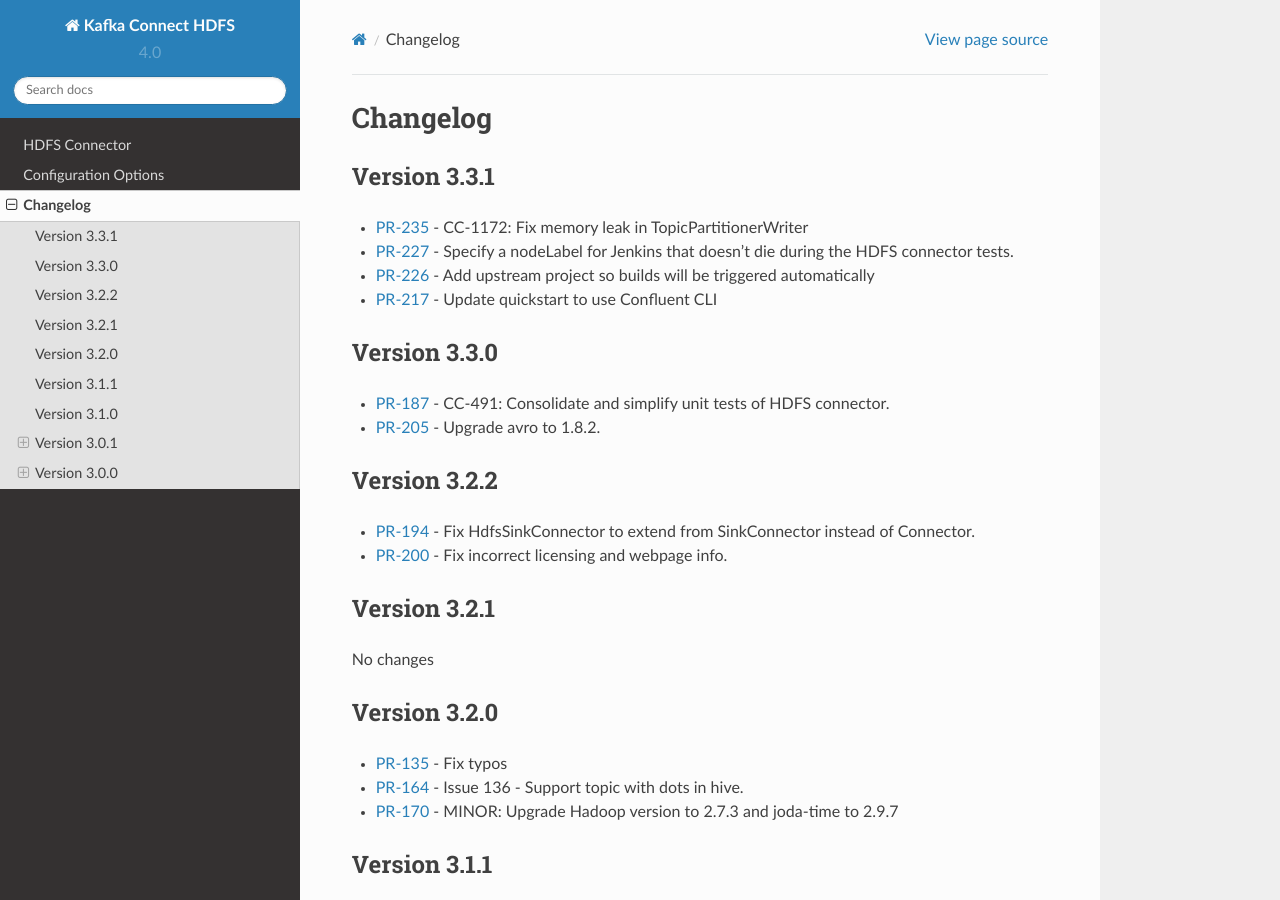
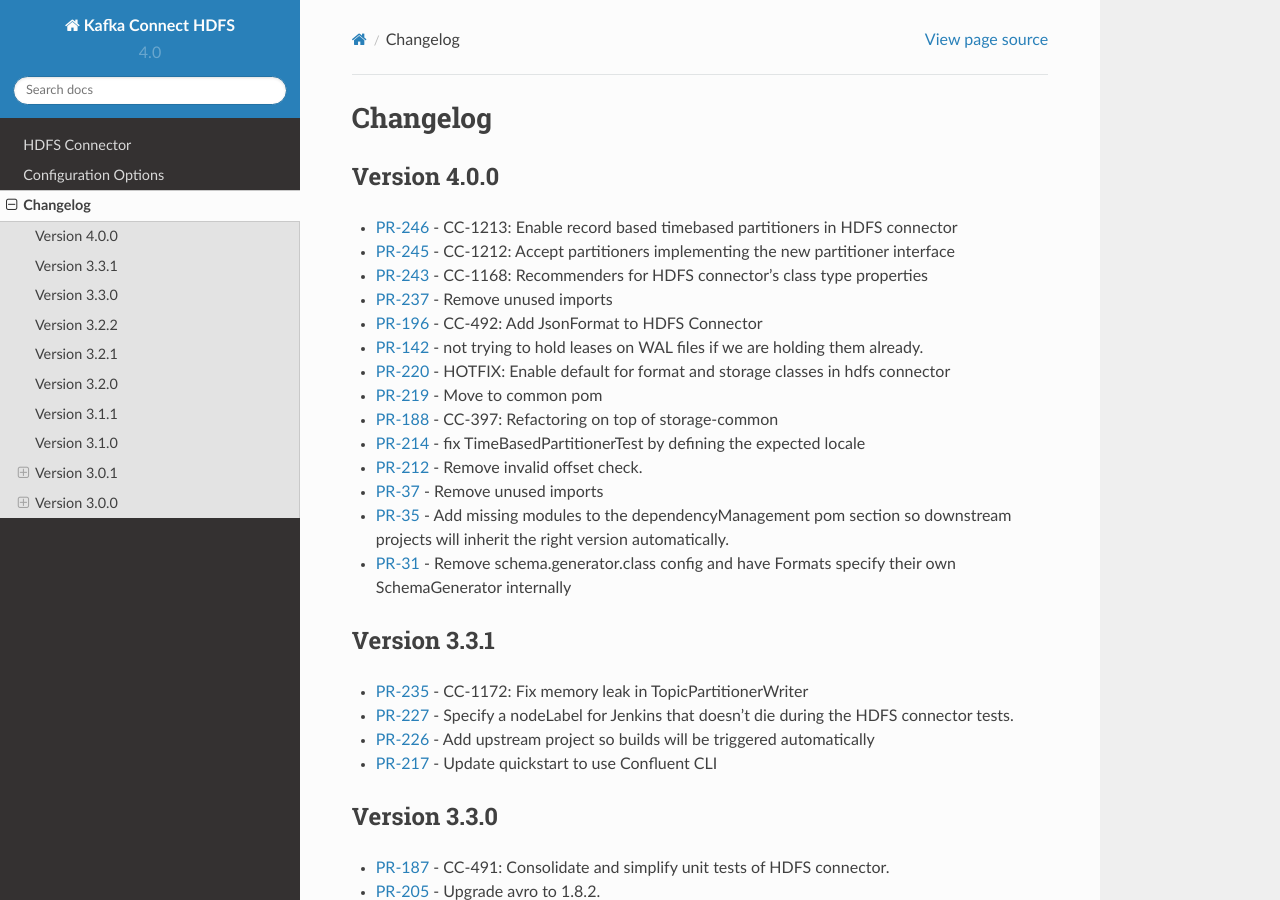
Before and after one commit to AIProphet/kafka-connect-hdfs, a Sphinx documentation site: the page built from docs/changelog.rst, in a window 1280 px wide and 900 px high. Built offline with Sphinx 7.4.7 and the Read the Docs theme 2.0.0, drawn with Linux system fonts in a browser that asks for light colours.

Commit message:
CC-1250: 4.0.0 release notes

```diff
--- a/docs/changelog.rst
+++ b/docs/changelog.rst
@@ -2,6 +2,24 @@
 
 Changelog
 =========
+
+Version 4.0.0
+-------------
+
+* `PR-246 <https://github.com/confluentinc/kafka-connect-hdfs/pull/246>`_ - CC-1213: Enable record based timebased partitioners in HDFS connector
+* `PR-245 <https://github.com/confluentinc/kafka-connect-hdfs/pull/245>`_ - CC-1212: Accept partitioners implementing the new partitioner interface
+* `PR-243 <https://github.com/confluentinc/kafka-connect-hdfs/pull/243>`_ - CC-1168: Recommenders for HDFS connector's class type properties
+* `PR-237 <https://github.com/confluentinc/kafka-connect-hdfs/pull/237>`_ - Remove unused imports
+* `PR-196 <https://github.com/confluentinc/kafka-connect-hdfs/pull/196>`_ - CC-492: Add JsonFormat to HDFS Connector
+* `PR-142 <https://github.com/confluentinc/kafka-connect-hdfs/pull/142>`_ - not trying to hold leases on WAL files if we are holding them already.
+* `PR-220 <https://github.com/confluentinc/kafka-connect-hdfs/pull/220>`_ - HOTFIX: Enable default for format and storage classes in hdfs connector
+* `PR-219 <https://github.com/confluentinc/kafka-connect-hdfs/pull/219>`_ - Move to common pom
+* `PR-188 <https://github.com/confluentinc/kafka-connect-hdfs/pull/188>`_ - CC-397: Refactoring on top of storage-common
+* `PR-214 <https://github.com/confluentinc/kafka-connect-hdfs/pull/214>`_ - fix TimeBasedPartitionerTest by defining the expected locale
+* `PR-212 <https://github.com/confluentinc/kafka-connect-hdfs/pull/212>`_ - Remove invalid offset check.
+* `PR-37 <https://github.com/confluentinc/kafka-connect-storage-common/pull/37>`_ - Remove unused imports
+* `PR-35 <https://github.com/confluentinc/kafka-connect-storage-common/pull/35>`_ - Add missing modules to the dependencyManagement pom section so downstream projects will inherit the right version automatically.
+* `PR-31 <https://github.com/confluentinc/kafka-connect-storage-common/pull/31>`_ - Remove schema.generator.class config and have Formats specify their own SchemaGenerator internally
 
 Version 3.3.1
 -------------
```
